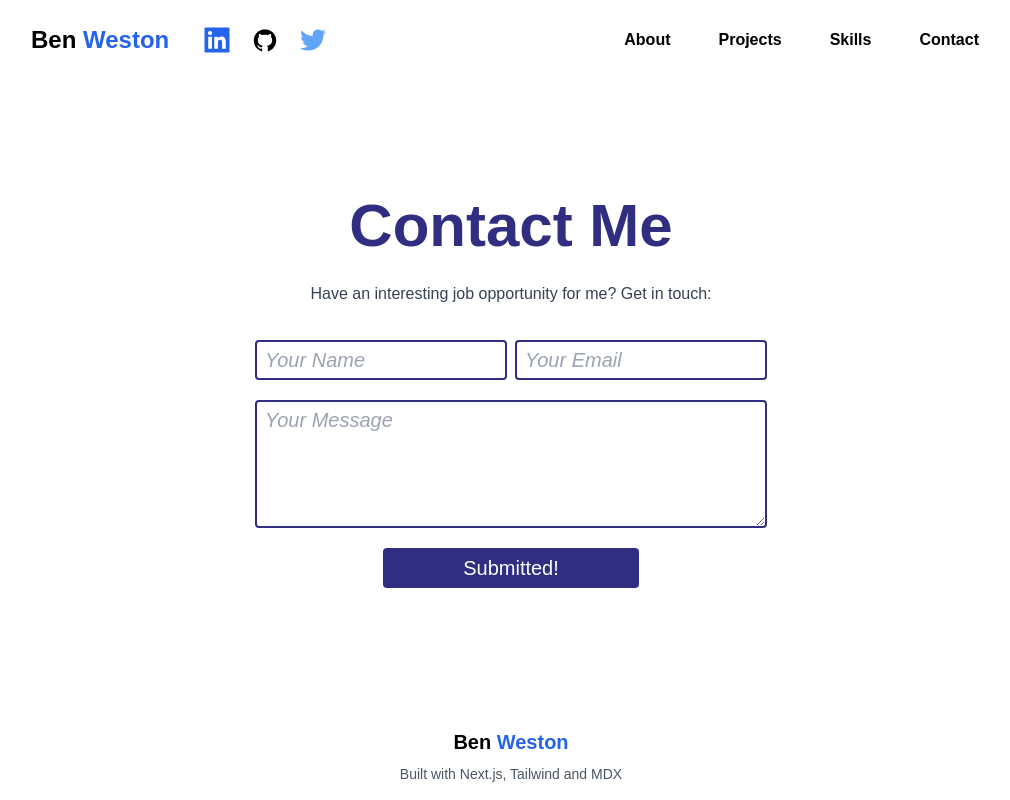
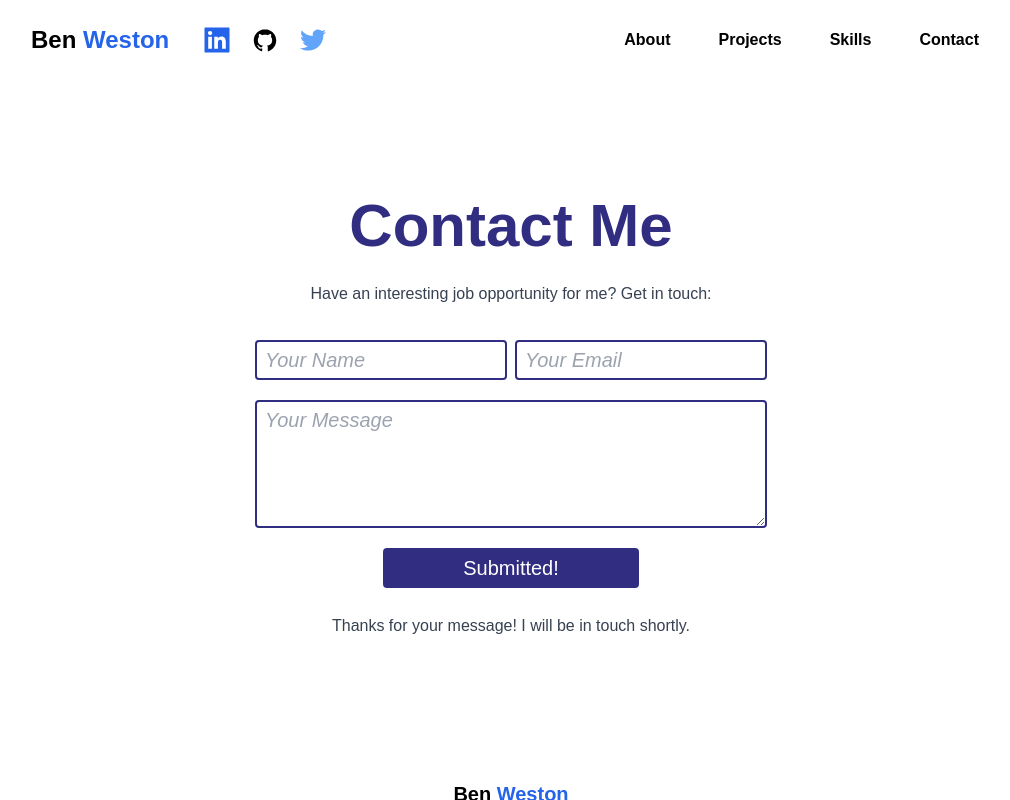
Before and after one commit to benwestondigital/next-portfolio, a Next.js app: page / in a window 1280 px wide. Both pictures are taken after typing "Sample", "name@example.com", "Sample" into the empty fields and a click on the button "Submit". Shown: the part 4180-4980 px from the top of the page, without its empty margins (129-1139 px from the left). Built offline with nearby package versions, Linux system fonts and the light colour scheme; no server answers.

Commit message:
form confirmation text

```diff
--- a/components/Contact.jsx
+++ b/components/Contact.jsx
@@ -94,6 +94,7 @@ const Contact = () => {
             <button className='mt-5 h-10 w-1/2 self-center rounded bg-indigo-900 text-xl text-white hover:bg-black'>
               {isSubmitting ? <Spinner /> : buttonText}
             </button>
+            {buttonText === 'Submitted!' && <p className='prose pt-6'>Thanks for your message! I will be in touch shortly.</p>}
           </form>
         </div>
       </div>
```
